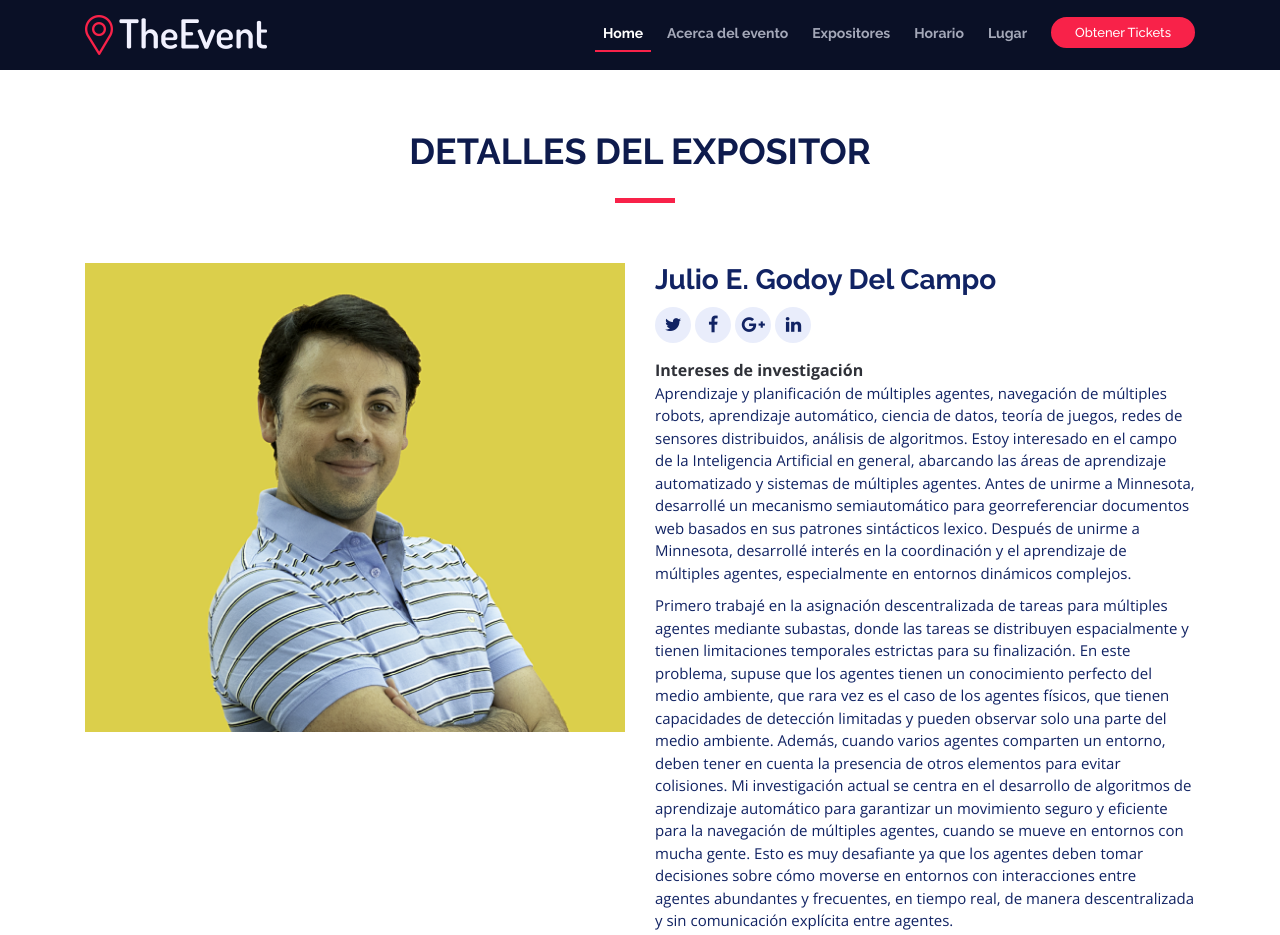
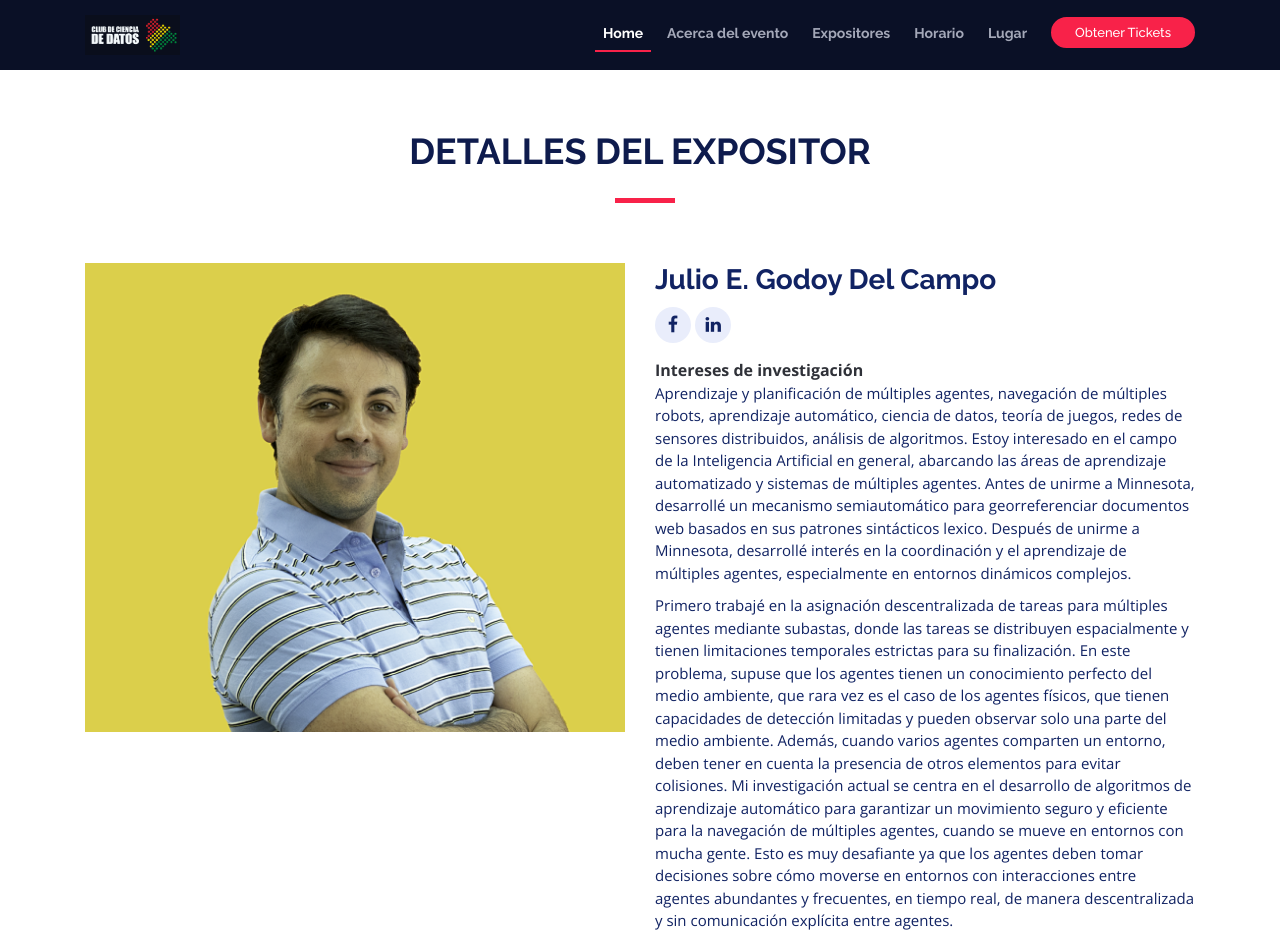
Before and after one commit to Lin777/CCD, a plain HTML site: page julio.html in a window 1280 px wide. Shown: the top 935 px of the page. Drawn offline with nearby package versions, Linux system fonts and the light colour scheme.

Commit message:
Update some icons, and links

```diff
--- a/julio.html
+++ b/julio.html
@@ -46,7 +46,7 @@
       <div id="logo" class="pull-left">
         <!-- Uncomment below if you prefer to use a text logo -->
         <!-- <h1><a href="#main">C<span>o</span>nf</a></h1>-->
-        <a href="index.html#intro" class="scrollto"><img src="img/logo.png" alt="" title=""></a>
+        <a href="index.html#intro" class="scrollto"><img src="img/ccd_bolivia.png" alt="" title=""></a>
       </div>
 
       <nav id="nav-menu-container">
@@ -83,10 +83,8 @@
             <div class="details">
               <h2>Julio E. Godoy Del Campo</h2>
               <div class="social">
-                <a href=""><i class="fa fa-twitter"></i></a>
-                <a href=""><i class="fa fa-facebook"></i></a>
-                <a href=""><i class="fa fa-google-plus"></i></a>
-                <a href=""><i class="fa fa-linkedin"></i></a>
+                <a href="https://www.facebook.com/juliogodoy"><i class="fa fa-facebook"></i></a>
+                <a href="https://cl.linkedin.com/in/julio-godoy-del-campo-13a79123"><i class="fa fa-linkedin"></i></a>
               </div>
 
               <b>Intereses de investigación</b>
```
Also changed, not shown: alexandre.html (+4 -5 lines).
